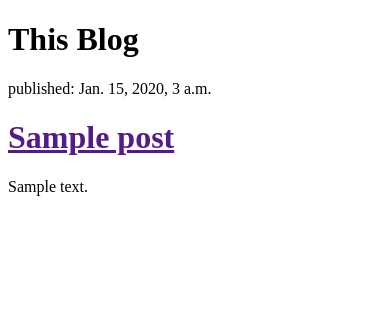
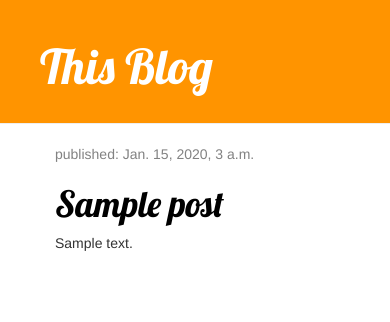
Before and after one commit to tsullivan/my-first-blog, a Django app: template blog/templates/blog/post_list.html in a window 390 px wide. Shown: the top 322 px of the page. Run offline with Django 3.2, Linux system fonts and the light colour scheme; the template is opened without the code that fills it: values that come from a table or form of the project are taken from there, others are empty; tables that the repository leaves empty hold one stand-in row (values such as "Sample post"); some libraries are stand-ins or nearby versions.

Commit message:
css and style containers

```diff
--- /dev/null
+++ b/blog/static/css/blog.css
@@ -0,0 +1,56 @@
+.page-header {
+  background-color: #ff9400;
+  margin-top: 0;
+  padding: 20px 20px 20px 40px;
+}
+
+.page-header h1,
+.page-header h1 a,
+.page-header h1 a:visited,
+.page-header h1 a:active {
+  color: #ffffff;
+  font-size: 36pt;
+  text-decoration: none;
+}
+
+.content {
+  margin-left: 40px;
+}
+
+h1,
+h2,
+h3,
+h4 {
+  font-family: "Lobster", cursive;
+}
+
+.date {
+  color: #828282;
+}
+
+.save {
+  float: right;
+}
+
+.post-form textarea,
+.post-form input {
+  width: 100%;
+}
+
+.top-menu,
+.top-menu:hover,
+.top-menu:visited {
+  color: #ffffff;
+  float: right;
+  font-size: 26pt;
+  margin-right: 20px;
+}
+
+.post {
+  margin-bottom: 70px;
+}
+
+.post h1 a,
+.post h1 a:visited {
+  color: #000000;
+}
--- a/blog/templates/blog/post_list.html
+++ b/blog/templates/blog/post_list.html
@@ -1,22 +1,36 @@
+{% load staticfiles %}
 <!doctype html>
 <html lang="en">
 <head>
   <meta charset="utf-8">
   <title>Tim's Blog</title>
   <meta name="viewport" content="width=device-width, initial-scale=1">
+  <link rel="stylesheet" href="//maxcdn.bootstrapcdn.com/bootstrap/3.2.0/css/bootstrap.min.css">
+  <link rel="stylesheet" href="//maxcdn.bootstrapcdn.com/bootstrap/3.2.0/css/bootstrap-theme.min.css">
+  <link href="//fonts.googleapis.com/css?family=Lobster&subset=latin,latin-ext" rel="stylesheet" type="text/css">
+  <link rel="stylesheet" href="{% static 'css/blog.css' %}">
 </head>
 <body>
-  <div>
-    <h1>This Blog</h1>
+
+<div class="page-header">
+  <h1><a href="/">This Blog</a></h1>
 </div>
 
+<div class="content container">
+  <div class="row">
+    <div class="col-md-8">
       {% for post in posts %}
-<div>
+      <div class="post">
+        <div class="date">
           <p>published: {{ post.published_date }}</p>
+        </div>
         <h1><a href="">{{ post.title }}</a></h1>
         <p>{{ post.text|linebreaksbr }}</p>
       </div>
       {% endfor %}
+    </div>
+  </div>
+</div>
 
 </body>
 </html>
```
Lines whose indentation alone changed are shown as unchanged.
